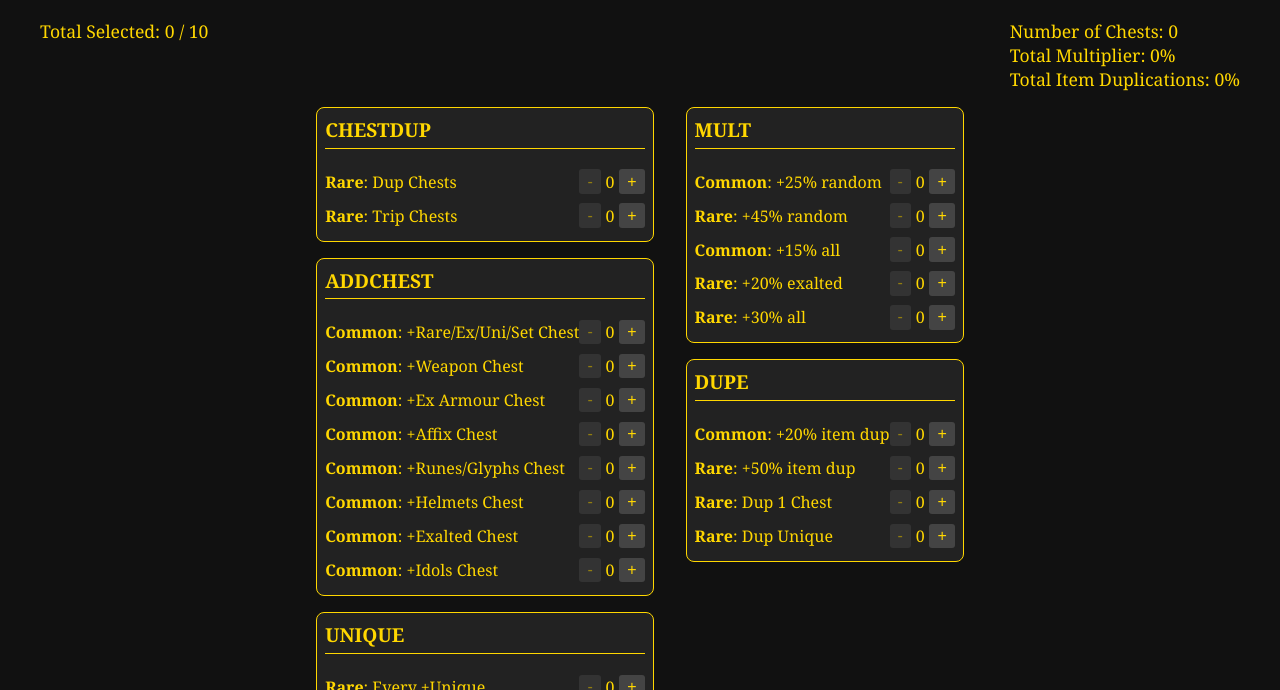
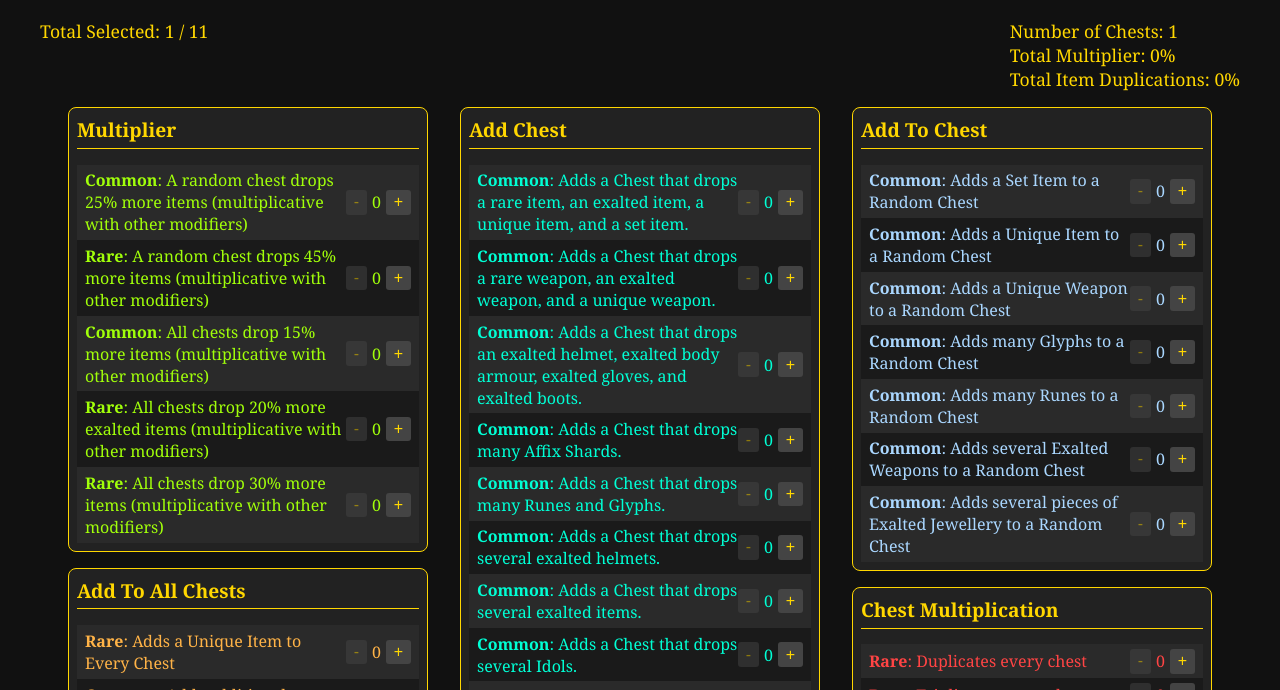
Before and after one commit to monoliith/Vault-of-Uncertain-Fates, a plain HTML site: page index.html in a window 1280 px wide. Shown: the part 107-797 px from the top of the page. Drawn offline with Linux system fonts and the light colour scheme.

Commit message:
Update index.html

```diff
--- a/index.html
+++ b/index.html
@@ -1,7 +1,7 @@
 <!DOCTYPE html>
 <html lang="en">
 <head>
-  <meta charset="UTF-8" />
+  <meta charset="UTF-8">
   <meta name="viewport" content="width=device-width, initial-scale=1.0">
   <title>Modifier Selector</title>
   <style>
@@ -23,15 +23,16 @@
     }
     .columns {
       display: flex;
+      flex-wrap: wrap;
       justify-content: center;
       gap: 2rem;
-      flex-wrap: wrap;
     }
     .column {
       display: flex;
       flex-direction: column;
       gap: 1rem;
-      max-width: 400px;
+      width: 30%;
+      min-width: 250px;
     }
     .group {
       border: 1px solid gold;
@@ -49,13 +50,20 @@
       display: flex;
       justify-content: space-between;
       align-items: center;
-      padding: 0.3rem 0;
+      padding: 0.3rem 0.5rem;
+    }
+    .modifier:nth-child(odd) {
+      background-color: #1a1a1a;
+    }
+    .modifier:nth-child(even) {
+      background-color: #2a2a2a;
     }
     .tooltip {
-      cursor: help;
-      white-space: nowrap;
-      overflow: hidden;
-      text-overflow: ellipsis;
+      /* FIXED: Allow full description to be shown */
+      white-space: normal;
+      overflow: visible;
+      text-overflow: unset;
+      max-width: none;
     }
     .controls {
       display: flex;
@@ -82,51 +90,67 @@
       margin-left: auto;
       margin-right: auto;
     }
+    .add-chest { color: #00ffd5; }
+    .add-to-chest { color: #aad7ff; }
+    .add-to-all-chests { color: #ffb347; }
+    .multiplier { color: #a1ff0a; }
+    .item-duplication { color: #ff66cc; }
+    .chest-multiplication { color: #ff4444; }
   </style>
 </head>
 <body>
   <h1>Modifier Selector</h1>
   <div class="summary">
-    <div>Total Selected: <span id="total">0</span> / 10</div>
+    <div>Total Selected: <span id="total">0</span> / 11</div>
     <div class="meta">
       Number of Chests: <span id="totalChests">0</span><br>
       Total Multiplier: <span id="totalMult">0%</span><br>
       Total Item Duplications: <span id="itemDupes">0%</span>
     </div>
   </div>
-  <div class="columns">
-    <div class="column" id="leftColumn"></div>
-    <div class="column" id="rightColumn"></div>
-  </div>
+  <div class="columns" id="columnsContainer"></div>
   <button id="reset">Reset</button>
+  <script>
+    const maxModifiers = 11;
+    const modifiers = [
+      { description: "A random chest drops 25% more items (multiplicative with other modifiers)", rarity: "Common", group: "Multiplier", mult: 25, max: 0 },
+      { description: "A random chest drops 45% more items (multiplicative with other modifiers)", rarity: "Rare", group: "Multiplier", mult: 45, max: 0 },
+      { description: "Adds a Chest that drops a rare item, an exalted item, a unique item, and a set item.", rarity: "Common", group: "Add Chest", chests: 1, max: 0 },
+      { description: "Adds a Chest that drops a rare weapon, an exalted weapon, and a unique weapon.", rarity: "Common", group: "Add Chest", chests: 1, max: 0 },
+      { description: "Adds a Chest that drops an exalted helmet, exalted body armour, exalted gloves, and exalted boots.", rarity: "Common", group: "Add Chest", chests: 1, max: 0 },
+      { description: "Adds a Chest that drops many Affix Shards.", rarity: "Common", group: "Add Chest", chests: 1, max: 0 },
+      { description: "Adds a Chest that drops many Runes and Glyphs.", rarity: "Common", group: "Add Chest", chests: 1, max: 0 },
+      { description: "Adds a Chest that drops several exalted helmets.", rarity: "Common", group: "Add Chest", chests: 1, max: 0 },
+      { description: "Adds a Chest that drops several exalted items.", rarity: "Common", group: "Add Chest", chests: 1, max: 0 },
+      { description: "Adds a Chest that drops several Idols.", rarity: "Common", group: "Add Chest", chests: 1, max: 0 },
+      { description: "Adds a Lightless Arbor Key to a Random Chest", rarity: "Common", group: "Add Chest", chests: 1, max: 1 },
+      { description: "Adds a Set Item to a Random Chest", rarity: "Common", group: "Add To Chest", max: 0 },
+      { description: "Adds a Unique Item to a Random Chest", rarity: "Common", group: "Add To Chest", max: 0 },
+      { description: "Adds a Unique Item to Every Chest", rarity: "Rare", group: "Add To All Chests", max: 0 },
+      { description: "Adds a Unique Weapon to a Random Chest", rarity: "Common", group: "Add To Chest", max: 0 },
+      { description: "Adds additional Exalted Relic to All Chests", rarity: "Common", group: "Add To All Chests", max: 0 },
+      { description: "Adds an additional Exalted Item to All Chests", rarity: "Common", group: "Add To All Chests", max: 0 },
+      { description: "Adds an additional Glyph of Chaos to All Chests", rarity: "Common", group: "Add To All Chests", max: 0 },
+      { description: "Adds an additional Glyph of Despair to All Chests", rarity: "Rare", group: "Add To All Chests", max: 0 },
+      { description: "Adds an additional Rune of Ascendance to All Chests", rarity: "Rare", group: "Add To All Chests", max: 0 },
+      { description: "Adds an additional Set Item to All Chests", rarity: "Rare", group: "Add To All Chests", max: 0 },
+      { description: "Adds an idol to Every Chest", rarity: "Common", group: "Add To All Chests", max: 0 },
+      { description: "Adds many Glyphs to a Random Chest", rarity: "Common", group: "Add To Chest", max: 0 },
+      { description: "Adds many Runes to a Random Chest", rarity: "Common", group: "Add To Chest", max: 0 },
+      { description: "Adds several Exalted Weapons to a Random Chest", rarity: "Common", group: "Add To Chest", max: 0 },
+      { description: "Adds several pieces of Exalted Jewellery to a Random Chest", rarity: "Common", group: "Add To Chest", max: 0 },
+      { description: "All chests drop 15% more items (multiplicative with other modifiers)", rarity: "Common", group: "Multiplier", mult: 15, max: 0 },
+      { description: "All chests drop 20% more exalted items (multiplicative with other modifiers)", rarity: "Rare", group: "Multiplier", mult: 20, max: 0 },
+      { description: "All chests drop 30% more items (multiplicative with other modifiers)", rarity: "Rare", group: "Multiplier", mult: 30, max: 0 },
+      { description: "All items from Every Chest have a 20% chance to be duplicated.", rarity: "Common", group: "Item Duplication", dupe: 20, max: 0 },
+      { description: "All items from Every Chest have a 50% chance to be duplicated.", rarity: "Rare", group: "Item Duplication", dupe: 50, max: 0 },
+      { description: "Duplicates all items from a Random Chest", rarity: "Rare", group: "Item Duplication", dupe: 100, max: 0 },
+      { description: "Duplicates all unique items from every Chest", rarity: "Rare", group: "Item Duplication", max: 0 },
+      { description: "Duplicates every chest", rarity: "Rare", group: "Chest Multiplication", multiplier: 2, max: 0 },
+      { description: "Triplicates every chest", rarity: "Rare", group: "Chest Multiplication", multiplier: 3, max: 0 }
+    ];
 
-  <script>
-    const maxModifiers = 10;
-    const modifiers = [
-      { short: "+25% random", description: "A random chest drops 25% more items", rarity: "Common", group: "mult", column: "right", mult: 25, max: 0 },
-      { short: "+45% random", description: "A random chest drops 45% more items", rarity: "Rare", group: "mult", column: "right", mult: 45, max: 0 },
-      { short: "+15% all", description: "All chests drop 15% more items", rarity: "Common", group: "mult", column: "right", mult: 15, max: 0 },
-      { short: "+20% exalted", description: "All chests drop 20% more exalted items", rarity: "Rare", group: "mult", column: "right", mult: 20, max: 0 },
-      { short: "+30% all", description: "All chests drop 30% more items", rarity: "Rare", group: "mult", column: "right", mult: 30, max: 0 },
-      { short: "+20% item dup", description: "All items from Every Chest have a 20% chance to be duplicated", rarity: "Common", group: "dupe", column: "right", dupe: 20, max: 0 },
-      { short: "+50% item dup", description: "All items from Every Chest have a 50% chance to be duplicated", rarity: "Rare", group: "dupe", column: "right", dupe: 50, max: 0 },
-      { short: "Dup 1 Chest", description: "Duplicates all items from a Random Chest", rarity: "Rare", group: "dupe", column: "right", dupe: 100, max: 0 },
-      { short: "Dup Unique", description: "Duplicates all unique items from every Chest", rarity: "Rare", group: "dupe", column: "right", max: 0 },
-      { short: "Dup Chests", description: "Duplicates every chest", rarity: "Rare", group: "chestdup", column: "left", chests: 1, max: 0 },
-      { short: "Trip Chests", description: "Triplicates every chest", rarity: "Rare", group: "chestdup", column: "left", chests: 2, max: 0 },
-      { short: "+Rare/Ex/Uni/Set Chest", description: "Adds a Chest with rare, exalted, unique, and set items", rarity: "Common", group: "addchest", column: "left", chests: 1, max: 0 },
-      { short: "+Weapon Chest", description: "Adds a Chest with rare, exalted, unique weapon", rarity: "Common", group: "addchest", column: "left", chests: 1, max: 0 },
-      { short: "+Ex Armour Chest", description: "Adds a Chest with exalted armour pieces", rarity: "Common", group: "addchest", column: "left", chests: 1, max: 0 },
-      { short: "+Affix Chest", description: "Adds a Chest with many Affix Shards", rarity: "Common", group: "addchest", column: "left", chests: 1, max: 0 },
-      { short: "+Runes/Glyphs Chest", description: "Adds a Chest with many Runes and Glyphs", rarity: "Common", group: "addchest", column: "left", chests: 1, max: 0 },
-      { short: "+Helmets Chest", description: "Adds a Chest with several exalted helmets", rarity: "Common", group: "addchest", column: "left", chests: 1, max: 0 },
-      { short: "+Exalted Chest", description: "Adds a Chest with several exalted items", rarity: "Common", group: "addchest", column: "left", chests: 1, max: 0 },
-      { short: "+Idols Chest", description: "Adds a Chest with several Idols", rarity: "Common", group: "addchest", column: "left", chests: 1, max: 0 },
-      { short: "Every +Unique", description: "Adds a Unique Item to Every Chest", rarity: "Rare", group: "unique", column: "left", max: 0 },
-      { short: "+Unique Item", description: "Adds a Unique Item to a Random Chest", rarity: "Common", group: "unique", column: "left", max: 0 },
-      { short: "+Set Item", description: "Adds a Set Item to a Random Chest", rarity: "Common", group: "unique", column: "left", max: 0 },
-      { short: "+Unique Weapon", description: "Adds a Unique Weapon to a Random Chest", rarity: "Common", group: "unique", column: "left", max: 0 }
-    ];
+    const columnsContainer = document.getElementById("columnsContainer");
 
     function groupModifiers(mods) {
       const grouped = {};
@@ -138,46 +162,48 @@
     }
 
     function render() {
-      const leftColumn = document.getElementById("leftColumn");
-      const rightColumn = document.getElementById("rightColumn");
-      leftColumn.innerHTML = '';
-      rightColumn.innerHTML = '';
-
+      columnsContainer.innerHTML = '';
       let totalCount = 0;
+      let chestBase = 0;
+      let chestMult = 1;
       let totalMult = 0;
       let itemDupes = 0;
-      let chestMods = 0;
 
       modifiers.forEach(mod => {
         totalCount += mod.max;
         if (mod.mult) totalMult += mod.max * mod.mult;
         if (mod.dupe) itemDupes += mod.max * mod.dupe;
-        if (mod.chests) chestMods += mod.max * mod.chests;
+        if (mod.chests) chestBase += mod.max * mod.chests;
+        if (mod.multiplier) chestMult *= Math.max(1, mod.multiplier ** mod.max);
       });
+
+      const effectiveChests = Math.min(6, Math.floor(chestBase * chestMult));
 
       document.getElementById("total").textContent = totalCount;
       document.getElementById("totalMult").textContent = `${totalMult}%`;
       document.getElementById("itemDupes").textContent = `${itemDupes}%`;
-      document.getElementById("totalChests").textContent = Math.min(6, chestMods);
+      document.getElementById("totalChests").textContent = effectiveChests;
 
-      const leftGroups = groupModifiers(modifiers.filter(m => m.column === 'left'));
-      const rightGroups = groupModifiers(modifiers.filter(m => m.column === 'right'));
+      const groups = groupModifiers(modifiers);
+      const columns = [[], [], []];
+      const groupEntries = Object.entries(groups);
 
-      const renderGroup = (groupName, mods) => {
+      groupEntries.forEach(([, mods], i) => {
+        const col = columns[i % 3];
         const wrapper = document.createElement("div");
         wrapper.className = "group";
         const title = document.createElement("h2");
-        title.textContent = groupName.toUpperCase();
+        title.textContent = mods[0].group;
         wrapper.appendChild(title);
 
         mods.forEach(mod => {
           const div = document.createElement("div");
-          div.className = "modifier";
+          div.className = `modifier ${mod.group.replace(/\s+/g, '-').toLowerCase()}`;
 
           const desc = document.createElement("div");
           desc.className = "tooltip";
           desc.title = mod.description;
-          desc.innerHTML = `<strong>${mod.rarity}</strong>: ${mod.short}`;
+          desc.innerHTML = `<strong>${mod.rarity}</strong>: ${mod.description}`;
 
           const controls = document.createElement("div");
           controls.className = "controls";
@@ -204,18 +230,21 @@
           wrapper.appendChild(div);
         });
 
-        return wrapper;
-      };
+        col.push(wrapper);
+      });
 
-      Object.entries(leftGroups).forEach(([group, mods]) => leftColumn.appendChild(renderGroup(group, mods)));
-      Object.entries(rightGroups).forEach(([group, mods]) => rightColumn.appendChild(renderGroup(group, mods)));
+      columns.forEach(col => {
+        const div = document.createElement("div");
+        div.className = "column";
+        col.forEach(groupBox => div.appendChild(groupBox));
+        columnsContainer.appendChild(div);
+      });
     }
 
     document.getElementById("reset").onclick = () => {
       modifiers.forEach(mod => mod.max = 0);
       render();
     };
-
     render();
   </script>
 </body>
```
